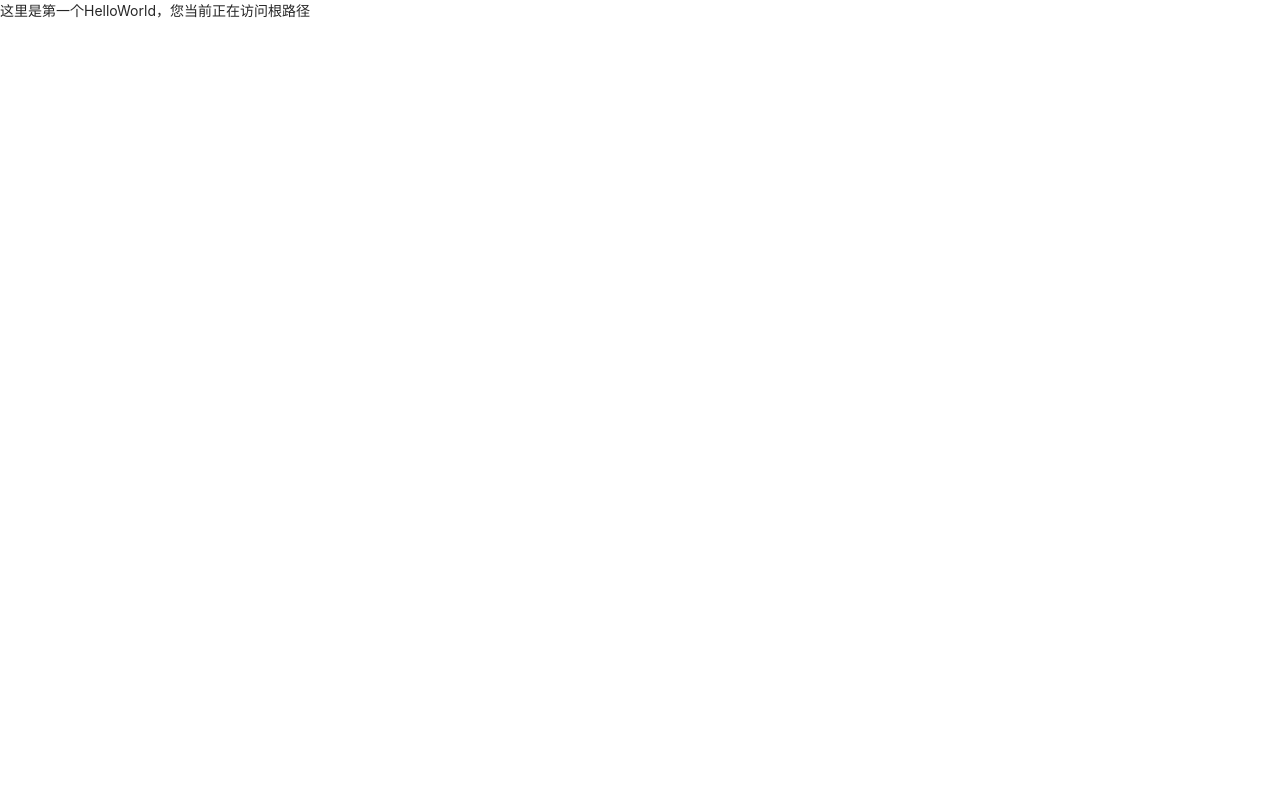
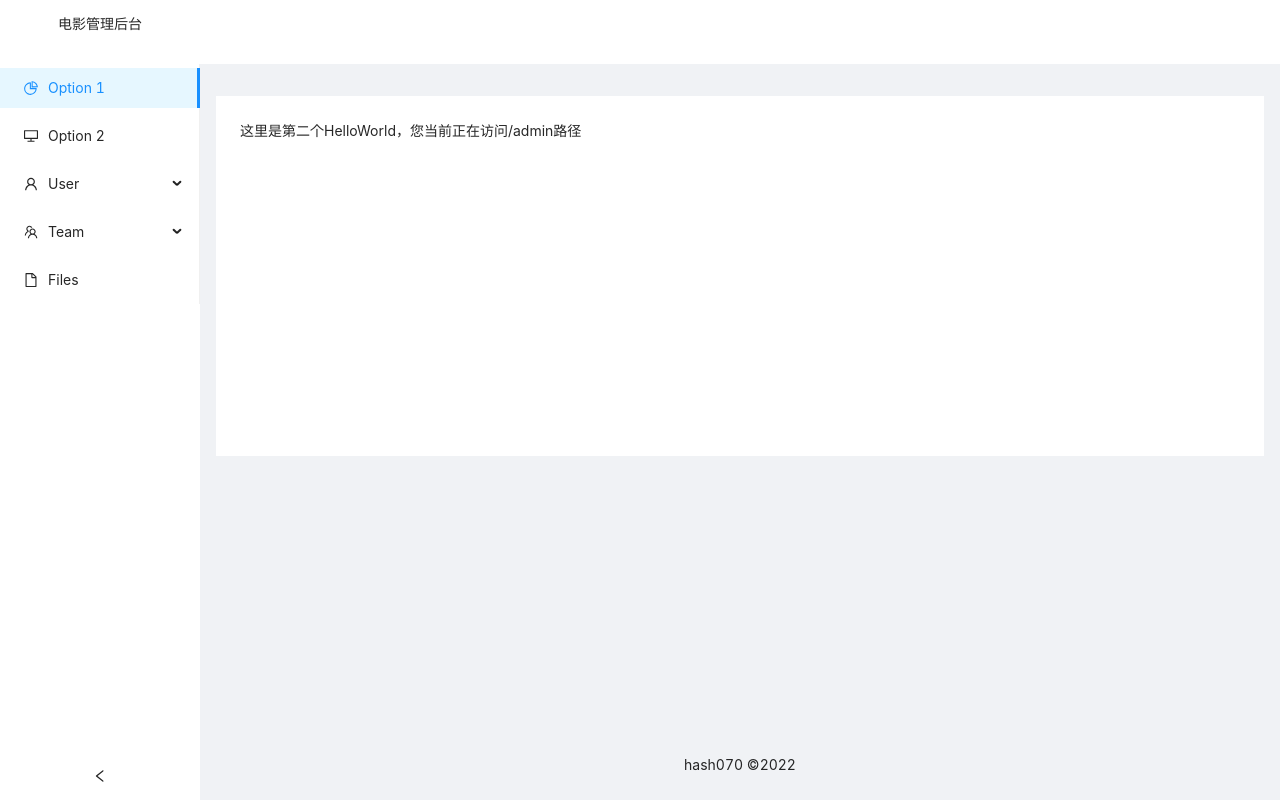
Before and after one commit to hash070/MovieManageSystem, a React (Vite) app in the folder react-front-end/: page /admin in a window 1280 px wide. Built offline with nearby package versions, Linux system fonts and the light colour scheme.

Commit message:
更新路径，添加后台管理面板，添加请求进度条

```diff
--- a/react-front-end/package.json
+++ b/react-front-end/package.json
@@ -12,6 +12,7 @@
     "@ant-design/icons": "^4.7.0",
     "antd": "^4.23.6",
     "axios": "^1.1.3",
+    "nprogress": "^0.2.0",
     "react": "^18.2.0",
     "react-dom": "^18.2.0",
     "react-router-dom": "6"
--- /dev/null
+++ b/react-front-end/src/Componments/Admin/AdminPanel.jsx
@@ -0,0 +1,95 @@
+import React, {useState} from 'react';
+import 'antd/dist/antd.css';
+import '../../styles/AdminPanel.css';
+import {
+    DesktopOutlined,
+    FileOutlined,
+    PieChartOutlined,
+    TeamOutlined,
+    UserOutlined,
+} from '@ant-design/icons';
+import {Breadcrumb, Layout, Menu} from 'antd';
+import {Outlet} from "react-router-dom";
+
+const {Header, Content, Footer, Sider} = Layout;
+
+// 菜单对象构造方法，生成菜单对象
+function getItem(label, key, icon, children) {
+    return {
+        key,
+        icon,
+        children,
+        label,
+    };
+}
+
+// 创建菜单对象
+const items = [
+    getItem('Option 1', '1', <PieChartOutlined/>),
+    getItem('Option 2', '2', <DesktopOutlined/>),
+    getItem('User', 'sub1', <UserOutlined/>, [
+        getItem('Tom', '3'),
+        getItem('Bill', '4'),
+        getItem('Alex', '5'),
+    ]),
+    getItem('Team', 'sub2', <TeamOutlined/>, [getItem('Team 1', '6'), getItem('Team 2', '8')]),
+    getItem('Files', '9', <FileOutlined/>),
+];
+const App = () => {
+    const [collapsed, setCollapsed] = useState(false);
+    return (
+        <Layout
+            style={{
+                minHeight: '100vh',
+            }}
+        >
+            <Sider collapsible
+                   collapsed={collapsed}
+                   onCollapse={(value) => setCollapsed(value)}
+                   theme='light'
+            >
+                <div className="logo">电影管理后台</div>
+                <Menu theme="light" defaultSelectedKeys={['1']} mode="inline" items={items}/>
+            </Sider>
+            <Layout className="site-layout">
+                <Header
+                    className="site-layout-background"
+                    style={{
+                        padding: 0,
+                    }}
+                />
+                <Content
+                    style={{
+                        margin: '0 16px',
+                    }}
+                >
+                    <Breadcrumb
+                        style={{
+                            margin: '16px 0',
+                        }}
+                    >
+                        {/*<Breadcrumb.Item>User</Breadcrumb.Item>*/}
+                        {/*<Breadcrumb.Item>Bill</Breadcrumb.Item>*/}
+                    </Breadcrumb>
+                    <div
+                        className="site-layout-background"
+                        style={{
+                            padding: 24,
+                            minHeight: 360,
+                        }}
+                    >
+                        <Outlet/>
+                    </div>
+                </Content>
+                <Footer
+                    style={{
+                        textAlign: 'center',
+                    }}
+                >
+                    hash070 ©2022
+                </Footer>
+            </Layout>
+        </Layout>
+    );
+};
+export default App;
--- a/react-front-end/src/Componments/Admin/Login.jsx
+++ b/react-front-end/src/Componments/Login.jsx
@@ -2,9 +2,9 @@ import {Button, Checkbox, Form, Input, Col, Row, message} from 'antd';
 import axios from 'axios';
 import {React, Fragment} from 'react';
 import {Link, Navigate, NavLink, useNavigate} from 'react-router-dom';
-import '../../styles/Login.css';
+import '../styles/Login.css';
 import {LockOutlined, UserOutlined, CheckCircleOutlined} from '@ant-design/icons';
-import {errorMSG, getFormData, successMSG} from "../../Utils/CommonFuncs.js";
+import {errorMSG, getFormData, successMSG} from "../Utils/CommonFuncs.js";
 
 
 const LoginForm = () => {
@@ -69,7 +69,7 @@ const LoginForm = () => {
     };
 
     let onRegisterClick = () => {
-        navigate('/admin/register');
+        navigate('/register');
     }
 
     let onLoginClick = () => {
@@ -82,7 +82,7 @@ const LoginForm = () => {
                 <div className='form-header'>
                     <h4 className='column'>登录</h4>
                     {/*使用Link来实现简单跳转*/}
-                    <Link to='/admin/reset'>密码重置</Link>
+                    <Link to='/reset'>密码重置</Link>
                 </div>
                 <br/>
                 <br/>
--- a/react-front-end/src/Componments/Admin/Register.jsx
+++ b/react-front-end/src/Componments/Register.jsx
@@ -2,9 +2,9 @@ import {Button, Checkbox, Form, Input, Col, Row} from 'antd';
 import axios from 'axios';
 import {React, Fragment, useState} from 'react';
 import {useNavigate} from 'react-router-dom';
-import '../../styles/Login.css';
+import '../styles/Login.css';
 import {LockOutlined, UserOutlined, CheckCircleOutlined} from '@ant-design/icons';
-import {errorMSG, getFormData, successMSG} from "../../Utils/CommonFuncs.js";
+import {errorMSG, getFormData, successMSG} from "../Utils/CommonFuncs.js";
 
 //注册表单
 const RegisterForm = () => {
@@ -20,7 +20,7 @@ const RegisterForm = () => {
 
     //返回到登录界面方法
     let backToLogin = () => {
-        navigate('/admin/login');
+        navigate('/login');
     }
 
     //发送验证码的方法
@@ -85,7 +85,7 @@ const RegisterForm = () => {
                 if (res.data.success) {//如果注册成功
                     successMSG('注册成功，请登录')
                     //TODO: 跳转到登录页面
-                    navigate('/admin/login');
+                    navigate('/login');
                 } else {
                     errorMSG('注册失败：' + res.data.errorMsg)
                 }
--- a/react-front-end/src/Componments/Admin/ResetPWD.jsx
+++ b/react-front-end/src/Componments/ResetPWD.jsx
@@ -2,9 +2,9 @@ import {Button, Checkbox, Form, Input, Col, Row} from 'antd';
 import axios from 'axios';
 import {React, Fragment, useState} from 'react';
 import {useNavigate} from 'react-router-dom';
-import '../../styles/Login.css';
+import '../styles/Login.css';
 import {LockOutlined, UserOutlined, CheckCircleOutlined} from '@ant-design/icons';
-import {errorMSG, getFormData, successMSG} from "../../Utils/CommonFuncs.js";
+import {errorMSG, getFormData, successMSG} from "../Utils/CommonFuncs.js";
 
 //密码重置表单，和注册表单类似
 const ResetPWDForm = () => {
@@ -20,7 +20,7 @@ const ResetPWDForm = () => {
 
     //返回到登录界面方法
     let backToLogin = () => {
-        navigate('/admin/login');
+        navigate('/login');
     }
 
     //发送验证码的方法
@@ -85,7 +85,7 @@ const ResetPWDForm = () => {
                 if (res.data.success) {//如果注册成功
                     successMSG('密码重置成功，请登录')
                     //TODO: 跳转到登录页面
-                    navigate('/admin/login');
+                    navigate('/login');
                 } else {
                     errorMSG('密码重置失败：' + res.data.errorMsg)
                 }
--- a/react-front-end/src/Routes/MyRouter.jsx
+++ b/react-front-end/src/Routes/MyRouter.jsx
@@ -3,9 +3,10 @@ import {BrowserRouter, HashRouter, Route, Routes} from "react-router-dom";
 import HelloWorld1 from "../Componments/HelloWorld1.jsx";
 import HelloWorld2 from "../Componments/HelloWorld2.jsx";
 import AdminTest from "../Componments/AdminTest.jsx";
-import Login from "../Componments/Admin/Login.jsx";
-import Register from "../Componments/Admin/Register.jsx";
-import ResetPWD from "../Componments/Admin/ResetPWD.jsx";
+import Login from "../Componments/Login.jsx";
+import Register from "../Componments/Register.jsx";
+import ResetPWD from "../Componments/ResetPWD.jsx";
+import AdminPanel from "../Componments/Admin/AdminPanel.jsx";
 
 
 class MyRouter extends Component {
@@ -15,13 +16,13 @@ class MyRouter extends Component {
                 <Routes>
                     <Route path='/'>
                         <Route index element={<HelloWorld1/>}/>
-                    </Route>
-                    <Route path={'/admin'}>
-                        <Route index element={<HelloWorld1/>}/>
-                        <Route path='hello2' element={<HelloWorld2/>}/>
                         <Route path='login' element={<Login/>}/>
                         <Route path='register' element={<Register/>}/>
                         <Route path='reset' element={<ResetPWD/>}/>
+                    </Route>
+                    <Route path={'/admin'} element={<AdminPanel/>}>
+                        <Route index element={<HelloWorld2/>}/>
+
                         <Route path='adminTest' element={<AdminTest/>}/>
                     </Route>
                 </Routes>
--- /dev/null
+++ b/react-front-end/src/Utils/AxiosConf.js
@@ -0,0 +1,31 @@
+import axios from "axios";
+import NProgress from "nprogress";
+import "nprogress/nprogress.css";
+
+//设置基础URL
+axios.defaults.baseURL = "http://127.0.0.1:8901";
+// axios请求拦截器
+axios.interceptors.request.use(
+    config => {
+        NProgress.start() // 设置加载进度条(开始..)
+        return config
+    },
+    error => {
+        NProgress.done() // 设置加载进度条(结束..)
+        NProgress.remove();
+        return Promise.reject(error)
+    }
+)
+// axios响应拦截器
+axios.interceptors.response.use(
+    function (response) {
+        NProgress.done() // 设置加载进度条(结束..)
+        NProgress.remove();
+        return response
+    },
+    function (error) {
+        NProgress.done() // 设置加载进度条(结束..)
+        NProgress.remove();
+        return Promise.reject(error)
+    }
+)
--- a/react-front-end/src/main.jsx
+++ b/react-front-end/src/main.jsx
@@ -3,6 +3,7 @@ import ReactDOM from 'react-dom/client'
 import App from './App'
 import MyRouter from "./Routes/MyRouter.jsx";
 import 'antd/dist/antd.css'; // or 'antd/dist/antd.less'
+import './Utils/AxiosConf'
 
 ReactDOM.createRoot(document.getElementById('root')).render(
   <React.StrictMode>
--- /dev/null
+++ b/react-front-end/src/styles/AdminPanel.css
@@ -0,0 +1,15 @@
+.logo {
+    height: 32px;
+    margin: 16px;
+    background: #fff;
+    text-align: center;
+    line-height: 16px;
+}
+
+.site-layout .site-layout-background {
+    background: #fff;
+}
+
+[data-theme="dark"] .site-layout .site-layout-background {
+    background: #141414;
+}
--- a/react-front-end/vite.config.js
+++ b/react-front-end/vite.config.js
@@ -4,13 +4,13 @@ import react from '@vitejs/plugin-react'
 // https://vitejs.dev/config/
 export default defineConfig({
   plugins: [react()],
-  server: {
-    proxy: {
-      "/api": {
-        target: "http://127.0.0.1:8901",
-        changeOrigin: true,
-//                rewrite: (path) => path.replace(/^\/api/, '')
-      }
-    }
-  },
+//   server: {
+//     proxy: {
+//       "/api": {
+//         target: "http://127.0.0.1:8901",
+//         changeOrigin: true,
+// //                rewrite: (path) => path.replace(/^\/api/, '')
+//       }
+//     }
+//   },
 })
```
Also changed, not shown: 1 other file (tests, documents, lock files or other folders).
